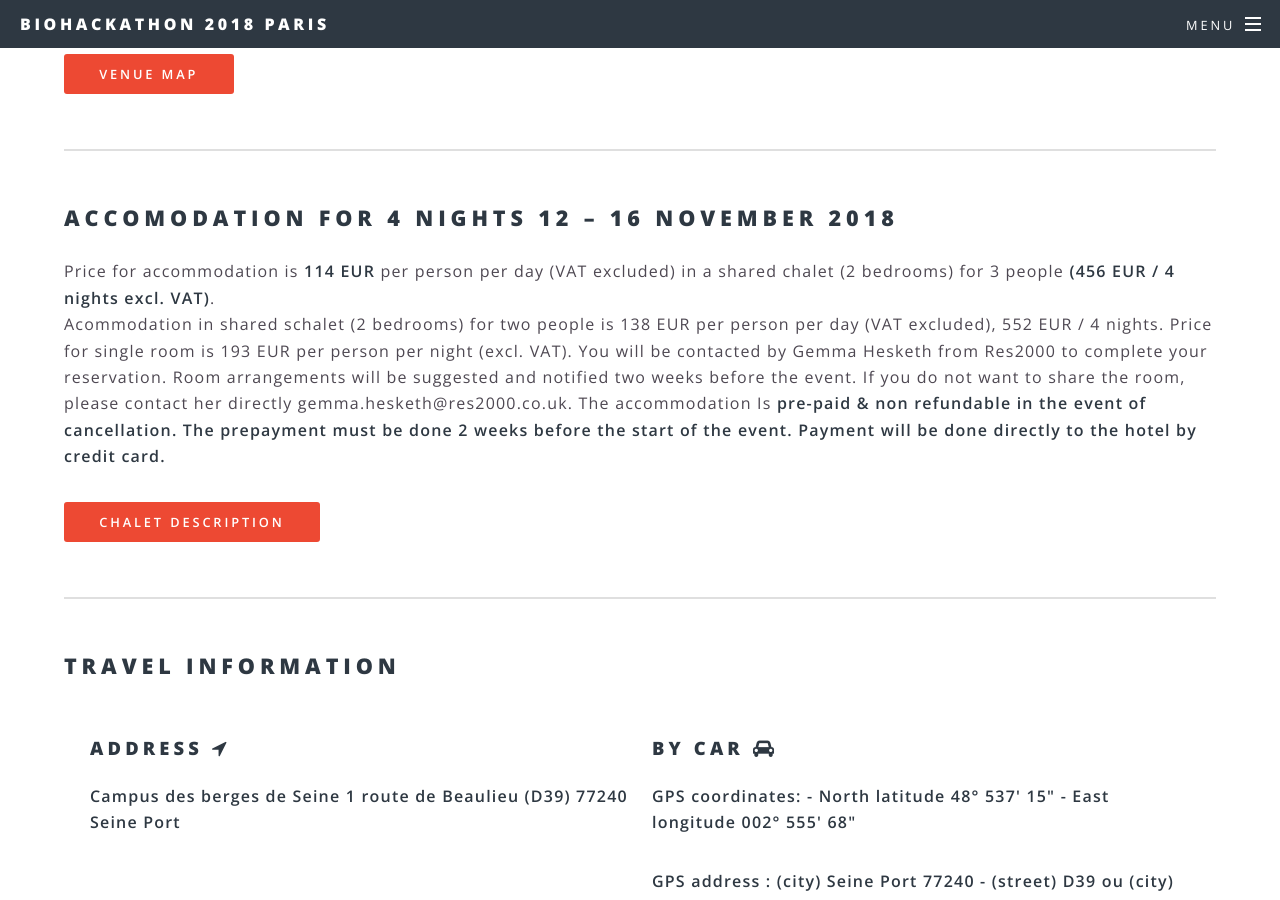
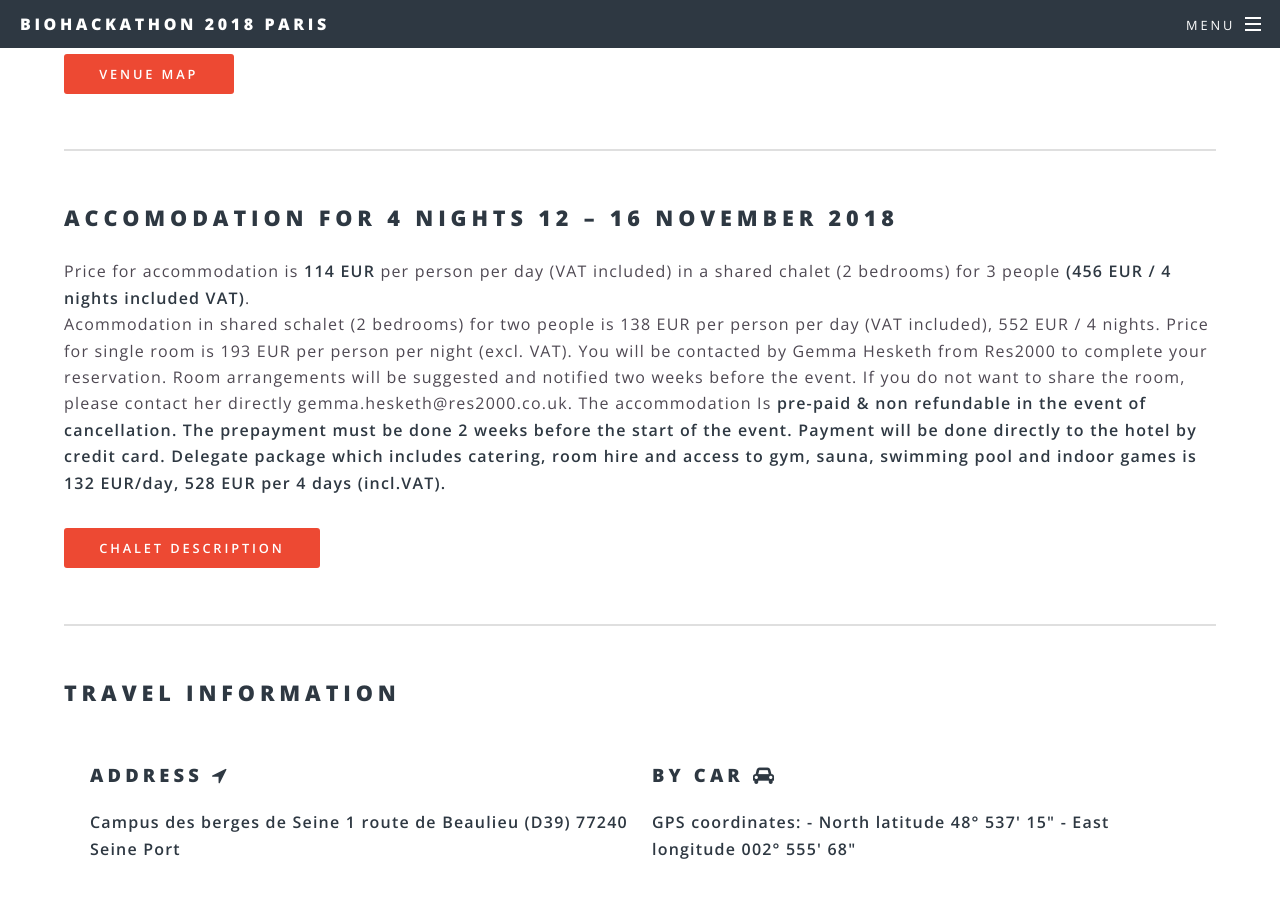
Before and after one commit to elixir-europe/bh2018paris, a Jekyll site: the page built from venue.html, in a window 1280 px wide and 900 px high, scrolled down 762 px. Built offline with Jekyll 4.4.1, drawn with Linux system fonts in a browser that asks for light colours.

Commit message:
Update venue.html
Delegate packaged addded

```diff
--- a/venue.html
+++ b/venue.html
@@ -30,9 +30,11 @@
 <section>
     <h2 id="venue-accomodation">ACCOMODATION FOR 4 NIGHTS 12 – 16 NOVEMBER 2018</h2>
     <p>
-        Price for accommodation is <strong>114 EUR</strong> per person per day (VAT excluded) in a shared chalet (2 bedrooms) for 3 people <strong>(456 EUR / 4 nights excl. VAT)</strong>. <br />
-        Acommodation in shared schalet (2 bedrooms) for two people is 138 EUR per person per day (VAT excluded), 552 EUR / 4 nights. Price for single room is 193 EUR per person per night (excl. VAT). You will be contacted by Gemma Hesketh from Res2000 to complete your reservation. Room arrangements will be suggested and notified two weeks before the event.
+        Price for accommodation is <strong>114 EUR</strong> per person per day (VAT included) in a shared chalet (2 bedrooms) for 3 people <strong>(456 EUR / 4 nights included VAT)</strong>. <br />
+        Acommodation in shared schalet (2 bedrooms) for two people is 138 EUR per person per day (VAT included), 552 EUR / 4 nights. Price for single room is 193 EUR per person per night (excl. VAT). You will be contacted by Gemma Hesketh from Res2000 to complete your reservation. Room arrangements will be suggested and notified two weeks before the event.
         If you do not want to share the room, please contact her directly gemma.hesketh@res2000.co.uk. The accommodation Is <strong>pre-paid & non refundable in the event of cancellation<strong>. The prepayment must be done 2 weeks before the start of the event. Payment will be done directly to the hotel by credit card.
+
+        Delegate package which includes catering, room hire and access to gym, sauna, swimming pool and indoor games is 132 EUR/day, 528 EUR per 4 days (incl.VAT).
         <h4></h4>
         <a href="/chaletdesc" class="button special">Chalet description</a>
     </p>
```
